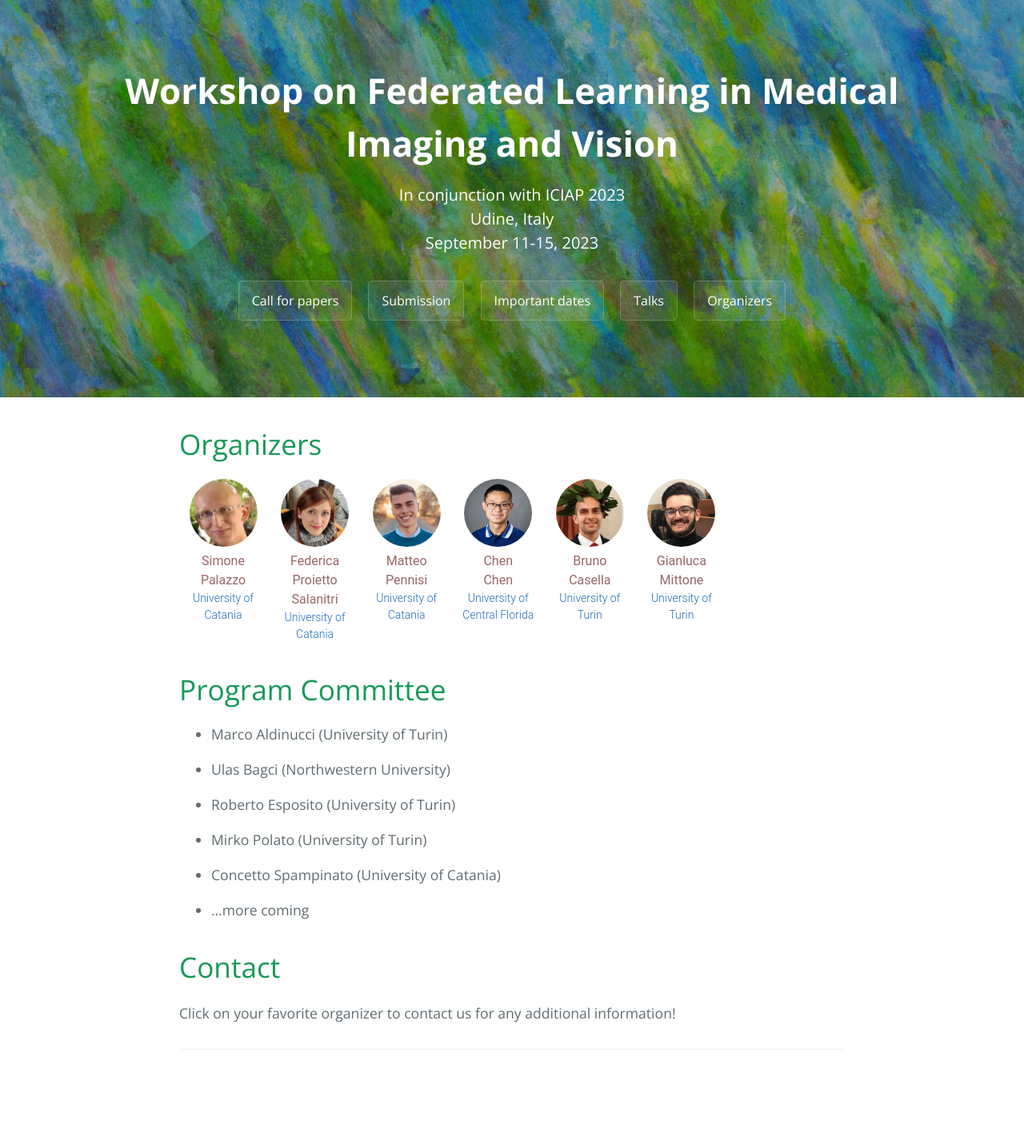
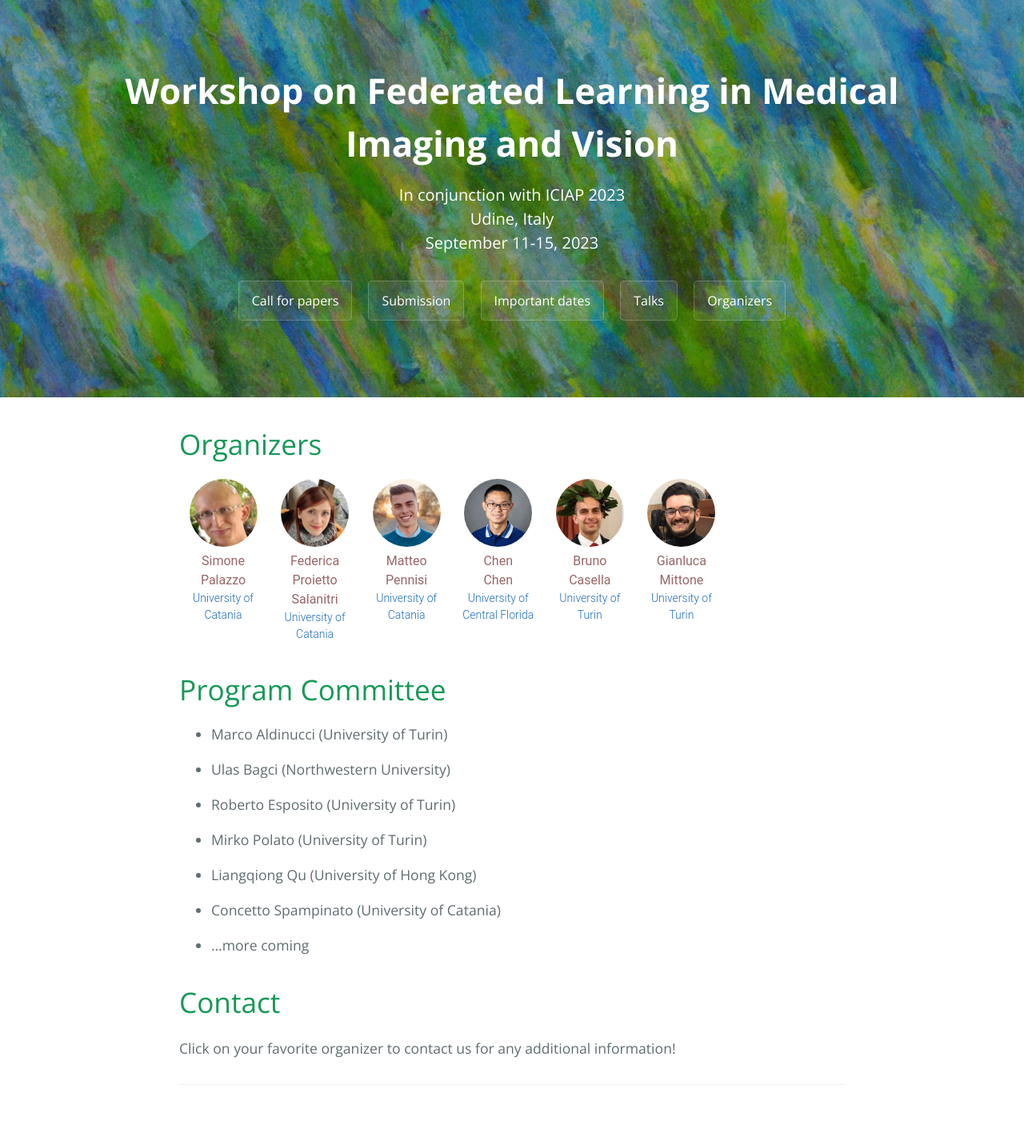
Before and after one commit to fedmedw/fedmedw.github.io, a Jekyll site: the page built from organizers.md, in a window 1280 px wide. Shown: the whole page at 80% size. Built offline with Jekyll 4.4.1, drawn with Linux system fonts in a browser that asks for light colours; our own code applies the rules of GitHub Pages for plain Markdown files; before the commit the page ends 1377 px from its top, so only the background shows below that.

Commit message:
Added Qu to PC

```diff
--- a/_config.yml
+++ b/_config.yml
@@ -53,6 +53,8 @@ workshop:
       affiliation: University of Turin
     - name: Mirko Polato
       affiliation: University of Turin
+    - name: Liangqiong Qu
+      affiliation: University of Hong Kong
     - name: Concetto Spampinato
       affiliation: University of Catania
   talks:
```
